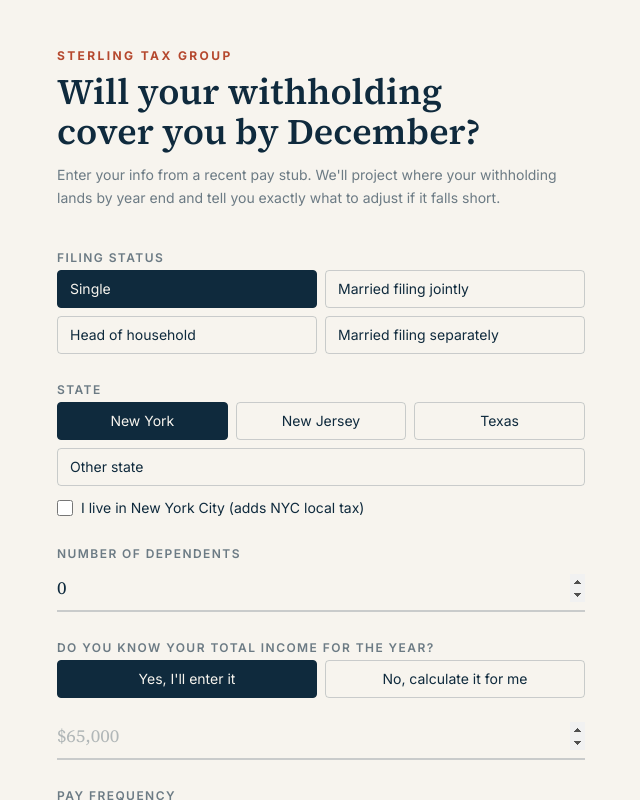
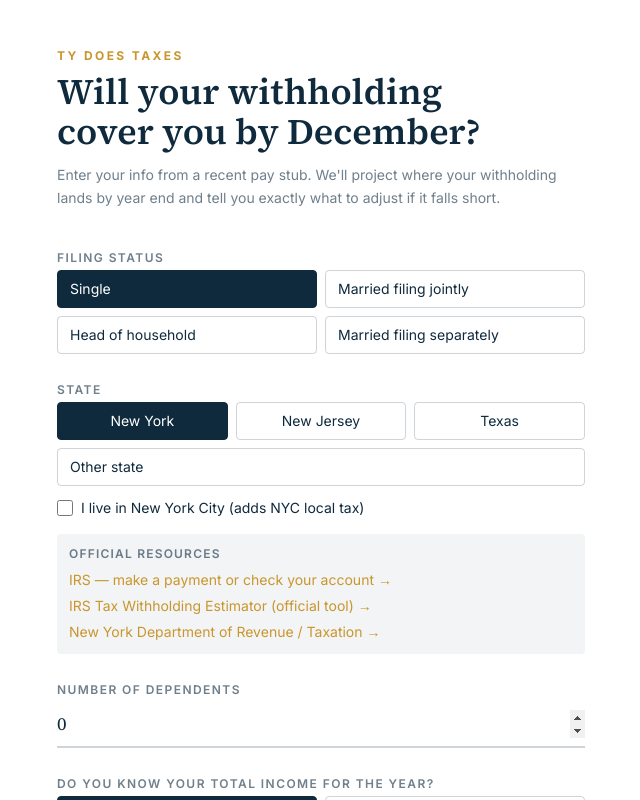
Before and after one commit to t3dwards88/Ty_Does_Taxes, a React (Vite) app: page / in a window 1280 px wide. Both pictures are taken after a click on the button "New York". Shown: the top 800 px of the page, without its empty margins (319-959 px from the left). Built offline with nearby package versions, Linux system fonts and the light colour scheme.

Commit message:
Update App.jsx

```diff
--- a/src/App.jsx
+++ b/src/App.jsx
@@ -84,6 +84,63 @@ const NJ_EXEMPTION = { single: 1000, mfj: 2000, hoh: 1000, mfs: 1000 };
 const NJ_DEPENDENT_EXEMPTION = 1500;
 
 const STATE_OPTIONS = ["New York", "New Jersey", "Texas"];
+
+// Official state tax authority links, used in the "Official resources" section
+const STATE_TAX_WEBSITES = {
+  "New York": "https://www.tax.ny.gov/",
+  "New Jersey": "https://www.nj.gov/treasury/taxation/",
+  "Texas": "https://comptroller.texas.gov/taxes/",
+  "Alabama": "https://www.revenue.alabama.gov/",
+  "Alaska": "https://tax.alaska.gov/",
+  "Arizona": "https://azdor.gov/",
+  "Arkansas": "https://www.dfa.arkansas.gov/",
+  "California": "https://www.ftb.ca.gov/",
+  "Colorado": "https://tax.colorado.gov/",
+  "Connecticut": "https://portal.ct.gov/drs",
+  "Delaware": "https://revenue.delaware.gov/",
+  "Florida": "https://floridarevenue.com/",
+  "Georgia": "https://dor.georgia.gov/",
+  "Hawaii": "https://tax.hawaii.gov/",
+  "Idaho": "https://tax.idaho.gov/",
+  "Illinois": "https://tax.illinois.gov/",
+  "Indiana": "https://www.in.gov/dor/",
+  "Iowa": "https://tax.iowa.gov/",
+  "Kansas": "https://www.ksrevenue.gov/",
+  "Kentucky": "https://revenue.ky.gov/",
+  "Louisiana": "https://revenue.louisiana.gov/",
+  "Maine": "https://www.maine.gov/revenue/",
+  "Maryland": "https://www.marylandtaxes.gov/",
+  "Massachusetts": "https://www.mass.gov/orgs/massachusetts-department-of-revenue",
+  "Michigan": "https://www.michigan.gov/treasury",
+  "Minnesota": "https://www.revenue.state.mn.us/",
+  "Mississippi": "https://www.dor.ms.gov/",
+  "Missouri": "https://dor.mo.gov/",
+  "Montana": "https://mtrevenue.gov/",
+  "Nebraska": "https://revenue.nebraska.gov/",
+  "Nevada": "https://tax.nv.gov/",
+  "New Hampshire": "https://www.revenue.nh.gov/",
+  "New Mexico": "https://www.tax.newmexico.gov/",
+  "North Carolina": "https://www.ncdor.gov/",
+  "North Dakota": "https://www.tax.nd.gov/",
+  "Ohio": "https://tax.ohio.gov/",
+  "Oklahoma": "https://oktax.tax.ok.gov/",
+  "Oregon": "https://www.oregon.gov/dor/",
+  "Pennsylvania": "https://www.revenue.pa.gov/",
+  "Rhode Island": "https://tax.ri.gov/",
+  "South Carolina": "https://dor.sc.gov/",
+  "South Dakota": "https://dor.sd.gov/",
+  "Tennessee": "https://www.tn.gov/revenue.html",
+  "Utah": "https://tax.utah.gov/",
+  "Vermont": "https://tax.vermont.gov/",
+  "Virginia": "https://www.tax.virginia.gov/",
+  "Washington": "https://dor.wa.gov/",
+  "West Virginia": "https://tax.wv.gov/",
+  "Wisconsin": "https://www.revenue.wi.gov/",
+  "Wyoming": "https://revenue.wyo.gov/",
+  "District of Columbia": "https://otr.cfo.dc.gov/"
+};
+const IRS_WEBSITE = "https://www.irs.gov/payments";
+const IRS_WITHHOLDING_ESTIMATOR = "https://www.irs.gov/individuals/tax-withholding-estimator";
 
 // ---------- Fallback flat-rate approximations for all other states ----------
 // These are rough effective-rate stand-ins (not real brackets/deductions) for states
@@ -289,11 +346,11 @@ export default function WithholdingTracker() {
   }
 
   const inputCls =
-    "w-full bg-transparent border-b-2 border-[#0F2A3D]/20 focus:border-[#B5482E] outline-none py-2 text-lg font-serif text-[#0F2A3D] placeholder:text-[#0F2A3D]/30 transition-colors";
+    "w-full bg-transparent border-b-2 border-[#0F2A3D]/20 focus:border-[#C9962E] outline-none py-2 text-lg font-serif text-[#0F2A3D] placeholder:text-[#0F2A3D]/30 transition-colors";
   const labelCls = "block text-xs uppercase tracking-[0.12em] text-[#0F2A3D]/60 font-sans font-semibold mb-1";
 
   return (
-    <div className="min-h-screen bg-[#F7F4EE] text-[#0F2A3D]" style={{ fontFamily: "'Source Serif 4', Georgia, serif" }}>
+    <div className="min-h-screen bg-[#FFFFFF] text-[#0F2A3D]" style={{ fontFamily: "'Source Serif 4', Georgia, serif" }}>
       <style>{`
         @import url('https://fonts.googleapis.com/css2?family=Source+Serif+4:wght@400;600;700&family=Inter:wght@400;500;600;700&display=swap');
         .font-sans { font-family: 'Inter', system-ui, sans-serif; }
@@ -303,8 +360,8 @@ export default function WithholdingTracker() {
 
       <div className="max-w-xl mx-auto px-6 py-12">
         <header className="mb-10">
-          <div className="font-sans text-xs uppercase tracking-[0.2em] text-[#B5482E] font-bold mb-2">
-            Sterling Tax Group
+          <div className="font-sans text-xs uppercase tracking-[0.2em] text-[#C9962E] font-bold mb-2">
+            Ty Does Taxes
           </div>
           <h1 className="font-serif text-3xl sm:text-4xl font-semibold leading-tight">
             Will your withholding<br />cover you by December?
@@ -328,7 +385,7 @@ export default function WithholdingTracker() {
                     onClick={() => setFilingStatus(val)}
                     className={`text-sm py-2 px-3 rounded border text-left transition-colors ${
                       filingStatus === val
-                        ? "bg-[#0F2A3D] text-[#F7F4EE] border-[#0F2A3D]"
+                        ? "bg-[#0F2A3D] text-[#FFFFFF] border-[#0F2A3D]"
                         : "border-[#0F2A3D]/20 hover:border-[#0F2A3D]/50"
                     }`}
                   >
@@ -347,7 +404,7 @@ export default function WithholdingTracker() {
                     onClick={() => { setStateName(s); if (s !== "New York") setIsNYC(false); setShowOtherStates(false); }}
                     className={`text-sm py-2 rounded border transition-colors ${
                       stateName === s
-                        ? "bg-[#0F2A3D] text-[#F7F4EE] border-[#0F2A3D]"
+                        ? "bg-[#0F2A3D] text-[#FFFFFF] border-[#0F2A3D]"
                         : "border-[#0F2A3D]/20 hover:border-[#0F2A3D]/50"
                     }`}
                   >
@@ -359,7 +416,7 @@ export default function WithholdingTracker() {
                 onClick={() => setShowOtherStates(!showOtherStates)}
                 className={`font-sans text-sm w-full text-left py-2 px-3 mt-2 rounded border transition-colors ${
                   showOtherStates || (stateName && !STATE_OPTIONS.includes(stateName))
-                    ? "bg-[#0F2A3D] text-[#F7F4EE] border-[#0F2A3D]"
+                    ? "bg-[#0F2A3D] text-[#FFFFFF] border-[#0F2A3D]"
                     : "border-[#0F2A3D]/20 hover:border-[#0F2A3D]/50"
                 }`}
               >
@@ -371,7 +428,7 @@ export default function WithholdingTracker() {
                   <select
                     value={stateName && !STATE_OPTIONS.includes(stateName) ? stateName : ""}
                     onChange={(e) => setStateName(e.target.value)}
-                    className="w-full bg-white border border-[#0F2A3D]/20 rounded px-3 py-2 font-sans text-sm outline-none focus:border-[#B5482E]"
+                    className="w-full bg-white border border-[#0F2A3D]/20 rounded px-3 py-2 font-sans text-sm outline-none focus:border-[#C9962E]"
                   >
                     <option value="" disabled>Select your state</option>
                     {ALL_OTHER_STATES.map((s) => (
@@ -387,12 +444,12 @@ export default function WithholdingTracker() {
                         type="email" value={requestEmail}
                         onChange={(e) => setRequestEmail(e.target.value)}
                         placeholder="Email (optional)"
-                        className="flex-1 bg-white border border-[#0F2A3D]/20 rounded px-3 py-2 font-sans text-sm outline-none focus:border-[#B5482E]"
+                        className="flex-1 bg-white border border-[#0F2A3D]/20 rounded px-3 py-2 font-sans text-sm outline-none focus:border-[#C9962E]"
                       />
                       <button
                         onClick={submitStateRequest}
                         disabled={!stateName || STATE_OPTIONS.includes(stateName)}
-                        className="font-sans text-sm bg-[#B5482E] text-[#F7F4EE] px-4 rounded disabled:opacity-30 hover:bg-[#9c3c25] transition-colors"
+                        className="font-sans text-sm bg-[#C9962E] text-[#FFFFFF] px-4 rounded disabled:opacity-30 hover:bg-[#B8862A] transition-colors"
                       >
                         Request
                       </button>
@@ -410,10 +467,40 @@ export default function WithholdingTracker() {
                   <input
                     type="checkbox" checked={isNYC}
                     onChange={(e) => setIsNYC(e.target.checked)}
-                    className="accent-[#B5482E] w-4 h-4"
+                    className="accent-[#C9962E] w-4 h-4"
                   />
                   I live in New York City (adds NYC local tax)
                 </label>
+              )}
+
+              {stateName && (
+                <div className="mt-4 bg-[#0F2A3D]/5 rounded p-3 font-sans text-sm">
+                  <div className="text-xs uppercase tracking-[0.1em] text-[#0F2A3D]/60 font-semibold mb-2">
+                    Official resources
+                  </div>
+                  <div className="flex flex-col gap-1.5">
+                    <a
+                      href={IRS_WEBSITE} target="_blank" rel="noopener noreferrer"
+                      className="text-[#C9962E] hover:underline"
+                    >
+                      IRS — make a payment or check your account →
+                    </a>
+                    <a
+                      href={IRS_WITHHOLDING_ESTIMATOR} target="_blank" rel="noopener noreferrer"
+                      className="text-[#C9962E] hover:underline"
+                    >
+                      IRS Tax Withholding Estimator (official tool) →
+                    </a>
+                    {STATE_TAX_WEBSITES[stateName] && (
+                      <a
+                        href={STATE_TAX_WEBSITES[stateName]} target="_blank" rel="noopener noreferrer"
+                        className="text-[#C9962E] hover:underline"
+                      >
+                        {stateName} Department of Revenue / Taxation →
+                      </a>
+                    )}
+                  </div>
+                </div>
               )}
             </div>
 
@@ -433,7 +520,7 @@ export default function WithholdingTracker() {
                   onClick={() => setIncomeMode("know")}
                   className={`text-sm py-2 rounded border transition-colors ${
                     incomeMode === "know"
-                      ? "bg-[#0F2A3D] text-[#F7F4EE] border-[#0F2A3D]"
+                      ? "bg-[#0F2A3D] text-[#FFFFFF] border-[#0F2A3D]"
                       : "border-[#0F2A3D]/20 hover:border-[#0F2A3D]/50"
                   }`}
                 >
@@ -443,7 +530,7 @@ export default function WithholdingTracker() {
                   onClick={() => setIncomeMode("calculate")}
                   className={`text-sm py-2 rounded border transition-colors ${
                     incomeMode === "calculate"
-                      ? "bg-[#0F2A3D] text-[#F7F4EE] border-[#0F2A3D]"
+                      ? "bg-[#0F2A3D] text-[#FFFFFF] border-[#0F2A3D]"
                       : "border-[#0F2A3D]/20 hover:border-[#0F2A3D]/50"
                   }`}
                 >
@@ -467,7 +554,7 @@ export default function WithholdingTracker() {
                       onClick={() => setProjectionMethod("consistent")}
                       className={`text-sm py-2 px-3 rounded border text-left transition-colors ${
                         projectionMethod === "consistent"
-                          ? "bg-[#0F2A3D] text-[#F7F4EE] border-[#0F2A3D]"
+                          ? "bg-[#0F2A3D] text-[#FFFFFF] border-[#0F2A3D]"
                           : "border-[#0F2A3D]/20 hover:border-[#0F2A3D]/50 bg-white"
                       }`}
                     >
@@ -477,7 +564,7 @@ export default function WithholdingTracker() {
                       onClick={() => setProjectionMethod("average")}
                       className={`text-sm py-2 px-3 rounded border text-left transition-colors ${
                         projectionMethod === "average"
-                          ? "bg-[#0F2A3D] text-[#F7F4EE] border-[#0F2A3D]"
+                          ? "bg-[#0F2A3D] text-[#FFFFFF] border-[#0F2A3D]"
                           : "border-[#0F2A3D]/20 hover:border-[#0F2A3D]/50 bg-white"
                       }`}
                     >
@@ -528,7 +615,7 @@ export default function WithholdingTracker() {
                     onClick={() => setPayFrequency(f)}
                     className={`text-xs py-2 rounded border transition-colors ${
                       payFrequency === f
-                        ? "bg-[#0F2A3D] text-[#F7F4EE] border-[#0F2A3D]"
+                        ? "bg-[#0F2A3D] text-[#FFFFFF] border-[#0F2A3D]"
                         : "border-[#0F2A3D]/20 hover:border-[#0F2A3D]/50"
                     }`}
                   >
@@ -571,7 +658,7 @@ export default function WithholdingTracker() {
             <button
               disabled={!canSubmit}
               onClick={() => setStep("results")}
-              className="font-sans w-full bg-[#B5482E] text-[#F7F4EE] font-semibold py-3.5 rounded mt-4 disabled:opacity-30 disabled:cursor-not-allowed hover:bg-[#9c3c25] transition-colors"
+              className="font-sans w-full bg-[#C9962E] text-[#FFFFFF] font-semibold py-3.5 rounded mt-4 disabled:opacity-30 disabled:cursor-not-allowed hover:bg-[#B8862A] transition-colors"
             >
               See my projection
             </button>
@@ -593,7 +680,7 @@ export default function WithholdingTracker() {
 
 function Gauge({ label, projected, liability, onTrack }) {
   const pct = liability > 0 ? Math.min(100, (projected / liability) * 100) : 100;
-  const color = onTrack ? "#3D7A5C" : "#B5482E";
+  const color = onTrack ? "#3D7A5C" : "#C9962E";
 
   return (
     <div className="mb-6">
@@ -627,10 +714,10 @@ function ResultsView({ results, stateName, isNYC, onBack }) {
   return (
     <div>
       <div
-        className={`rounded-lg p-6 mb-8 ${overallOnTrack ? "bg-[#3D7A5C]/10 border border-[#3D7A5C]/30" : "bg-[#B5482E]/10 border border-[#B5482E]/30"}`}
+        className={`rounded-lg p-6 mb-8 ${overallOnTrack ? "bg-[#3D7A5C]/10 border border-[#3D7A5C]/30" : "bg-[#C9962E]/10 border border-[#C9962E]/30"}`}
       >
         <div className="font-sans text-xs uppercase tracking-[0.12em] font-bold mb-1"
-             style={{ color: overallOnTrack ? "#3D7A5C" : "#B5482E" }}>
+             style={{ color: overallOnTrack ? "#3D7A5C" : "#C9962E" }}>
           {overallOnTrack ? "On track" : "Projected shortfall"}
         </div>
         <p className="font-serif text-lg leading-snug">
@@ -708,9 +795,9 @@ function ResultsView({ results, stateName, isNYC, onBack }) {
         <a
           href="#"
           onClick={(e) => e.preventDefault()}
-          className="font-sans text-sm flex-1 text-center bg-[#0F2A3D] text-[#F7F4EE] py-3 rounded hover:bg-[#0F2A3D]/90 transition-colors"
+          className="font-sans text-sm flex-1 text-center bg-[#0F2A3D] text-[#FFFFFF] py-3 rounded hover:bg-[#0F2A3D]/90 transition-colors"
         >
-          Talk to Sterling Tax Group
+          Talk to Ty Does Taxes
         </a>
       </div>
     </div>
```
